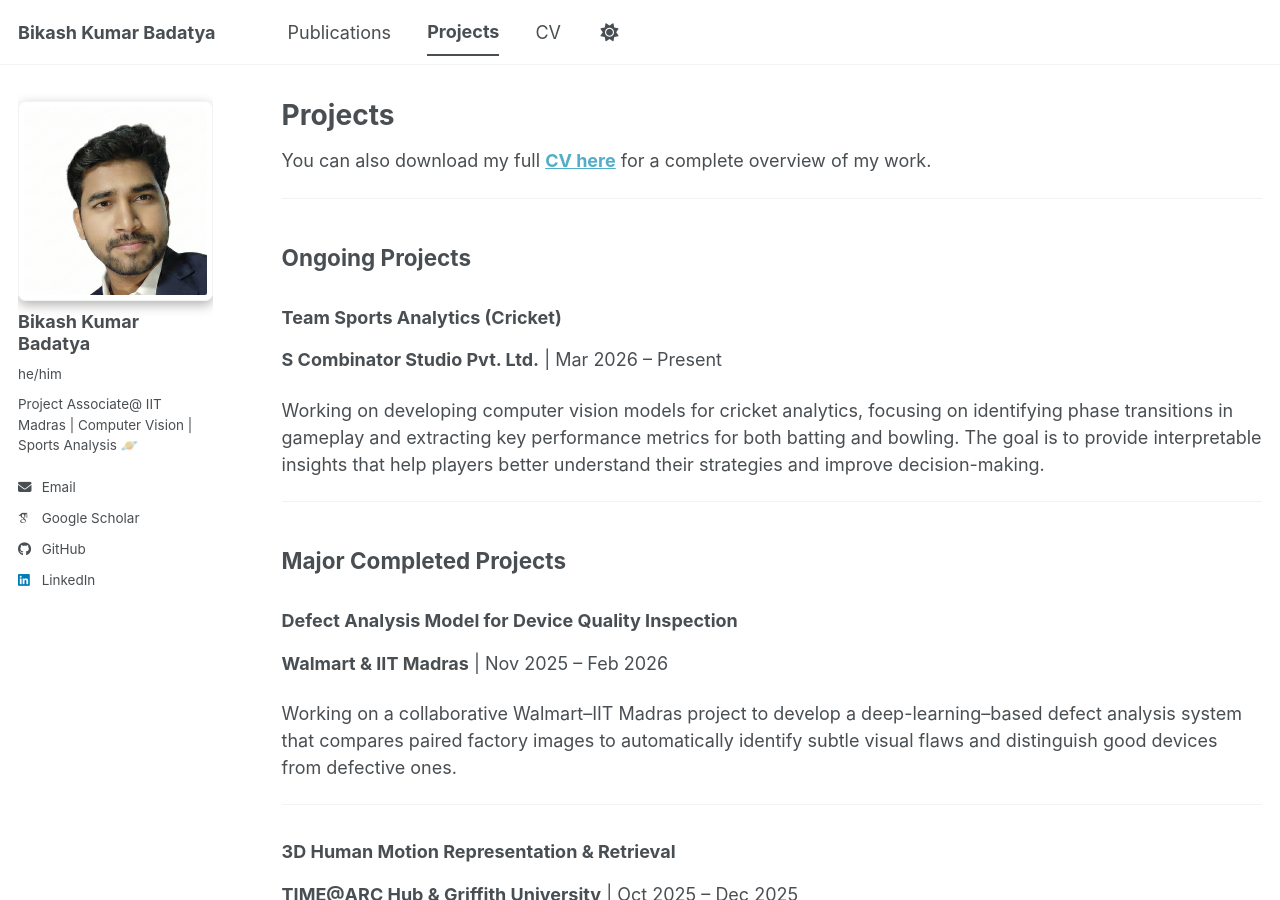
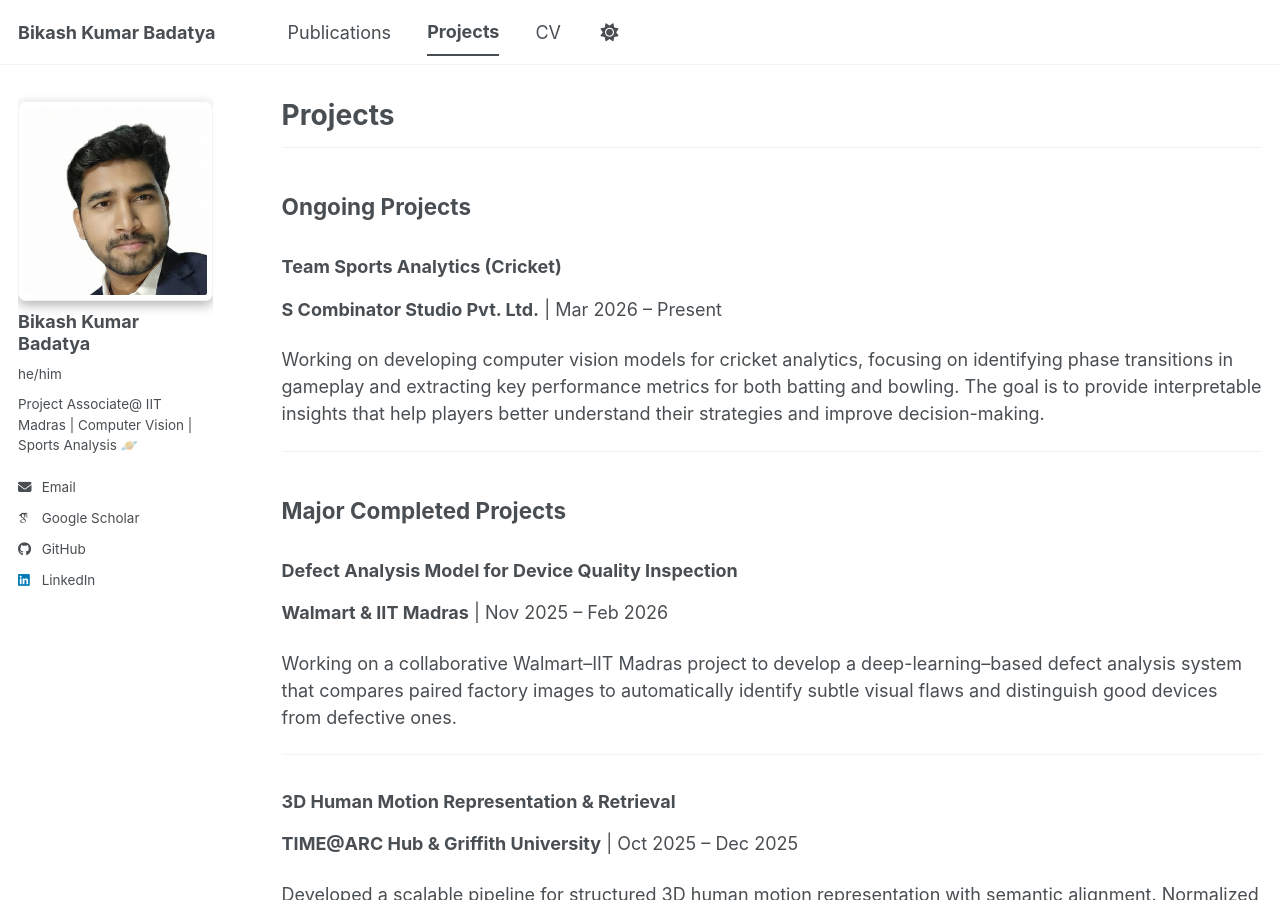
Before and after one commit to Bikudebug/Bikudebug.github.io, a Jekyll site: the page built from _pages/projects.md, in a window 1280 px wide and 900 px high. Built offline with Jekyll 4.4.1, drawn with Linux system fonts in a browser that asks for light colours; some web fonts are replaced; a script bundle is joined from its source files by our own code; library files that are not in the unit come from our copies.

Commit message:
Update projects.md

```diff
--- a/_pages/projects.md
+++ b/_pages/projects.md
@@ -6,9 +6,6 @@ author_profile: true
 ---
 
 {% include base_path %}
-
-You can also download my full [**CV here**]({{ base_path }}/files/Bikash_CV.pdf) for a complete overview of my work.
-
 ---
 
 ## Ongoing Projects
```
